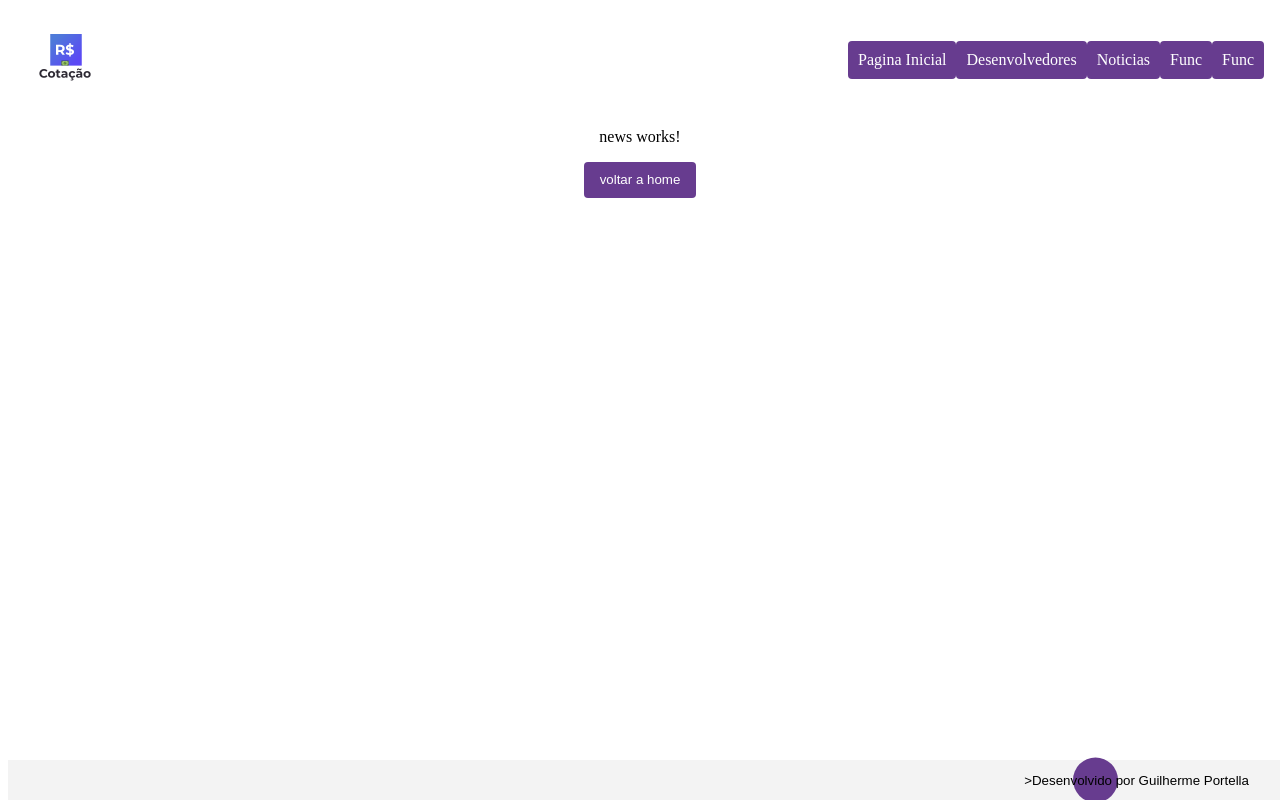
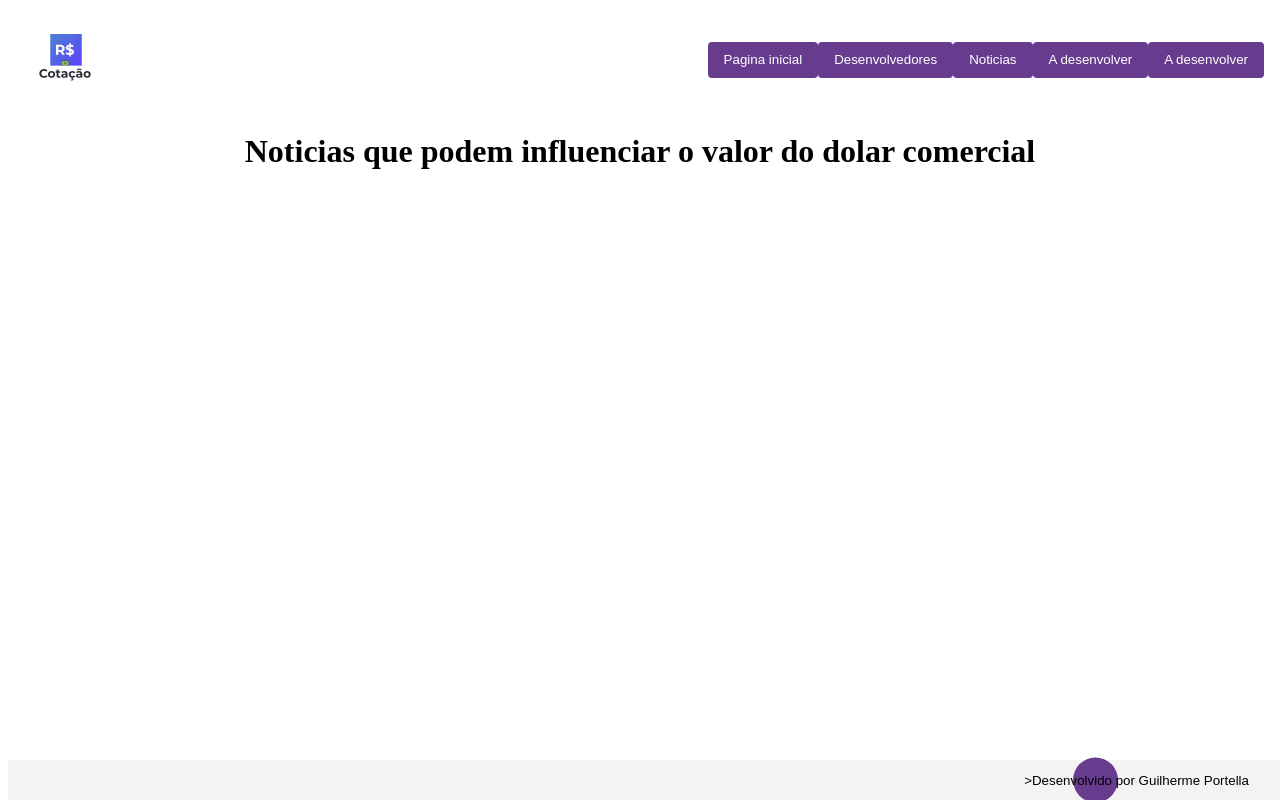
Before and after one commit to GuilhermePortella/sitecotacaodolar, an Angular app: page /news in a window 1280 px wide. Built offline with nearby package versions, Linux system fonts and the light colour scheme.

Commit message:
iniciando corpo do site

```diff
--- a/src/app/components/creators/creators.component.css
+++ b/src/app/components/creators/creators.component.css
@@ -26,7 +26,7 @@ button{
 .nav_link{
     display: inline-block;
     text-decoration: none;
-    padding: 10px;
+
     border-radius: 4px;
     background-color: rgb(103, 60, 143);
     color: white;
--- a/src/app/components/creators/creators.component.html
+++ b/src/app/components/creators/creators.component.html
@@ -7,20 +7,35 @@
   <meta name="viewport" content="width=device-width, initial-scale=1.0">
   <title>Contate-nos</title>
 </head>
-<nav class="nav">
-  <span class="nav_logo">
-    <img class="logoImg" src="assets\logo.png">
-</span>
-  <ul class="nav_list">
-    <li class="nav_item">
-      <a href="home" class="nav_link">Pagina Inicial</a>
-      <a href="creators" class="nav_link">Desenvolvedores</a>
-      <a href="news" class="nav_link">Noticias</a>
-      <a href="" class="nav_link">Func</a>
-      <a href="" class="nav_link">Func</a>
-    </li>
-  </ul>
-</nav>
+<div class="nav">
+  <span (click)="home()" class="nav_logo">
+      <img  class="logoImg" src="assets\logo.png">
+  </span>
+  <div class="nav_item">
+
+      <button (click)="home()" mat-raised-button color="primary" class="nav_link">
+        Pagina inicial
+      </button>
+
+      <button (click)="creatorsOption()" mat-raised-button color="primary" class="nav_link">
+          Desenvolvedores
+      </button>
+
+      <button (click)="newsOption()" mat-raised-button color="primary" class="nav_link">
+          Noticias
+      </button>
+
+      <button mat-raised-button color="primary" class="nav_link">
+        A desenvolver
+    </button>
+
+    <button mat-raised-button color="primary" class="nav_link">
+        A desenvolver
+    </button>
+
+  </div>
+
+</div>
 
 <body>
   <h1>Olá investidor</h1>
--- a/src/app/components/creators/creators.component.ts
+++ b/src/app/components/creators/creators.component.ts
@@ -13,11 +13,15 @@ export class CreatorsComponent implements OnInit {
   ngOnInit(): void {
   }
 
-  cancel(): void {
-    this.router.navigate(['home'])
-  }
-
   creatorsOption(): void {
     this.router.navigate(['creators'])
   }
+
+  newsOption(): void {
+    this.router.navigate(['news'])
+  }
+
+  home(): void {
+    this.router.navigate(['home'])
+  }
 }
--- a/src/app/components/home/home.component.html
+++ b/src/app/components/home/home.component.html
@@ -25,10 +25,14 @@
     </nav>
 -->
     <div class="nav">
-        <span class="nav_logo">
-            <img class="logoImg" src="assets\logo.png">
+        <span (click)="home()" class="nav_logo">
+            <img (click)="home()" class="logoImg" src="assets\logo.png">
         </span>
         <div class="nav_item">
+
+            <button (click)="home()" mat-raised-button color="primary" class="nav_link">
+                Pagina inicial
+            </button>
 
             <button (click)="creatorsOption()" mat-raised-button color="primary" class="nav_link">
                 Desenvolvedores
@@ -37,11 +41,21 @@
             <button (click)="newsOption()" mat-raised-button color="primary" class="nav_link">
                 Noticias
             </button>
+
+            <button mat-raised-button color="primary" class="nav_link">
+                A desenvolver
+            </button>
+
+            <button mat-raised-button color="primary" class="nav_link">
+                A desenvolver
+            </button>
         </div>
 
     </div>
 
-    <p>home works!</p>
+
+        <h1>Dolar Hoje: </h1>
+
 
 
     <!--
--- a/src/app/components/home/home.component.ts
+++ b/src/app/components/home/home.component.ts
@@ -22,7 +22,7 @@ export class HomeComponent implements OnInit {
     this.router.navigate(['news'])
   }
 
-  cancel(): void {
+  home(): void {
     this.router.navigate(['home'])
   }
 
--- a/src/app/components/news/news.component.css
+++ b/src/app/components/news/news.component.css
@@ -25,7 +25,7 @@ button {
 .nav_link{
   display: inline-block;
   text-decoration: none;
-  padding: 10px;
+
   border-radius: 4px;
   background-color: rgb(103, 60, 143);
   color: white;
--- a/src/app/components/news/news.component.html
+++ b/src/app/components/news/news.component.html
@@ -10,27 +10,38 @@
 
 <body>
 
-  <nav class="nav">
-    <span class="nav_logo">
-      <img class="logoImg" src="assets\logo.png">
-  </span>
-    <ul class="nav_list">
-      <li class="nav_item">
-        <a href="home" class="nav_link">Pagina Inicial</a>
-        <a href="creators" class="nav_link">Desenvolvedores</a>
-        <a href="news" class="nav_link">Noticias</a>
-        <a href="" class="nav_link">Func</a>
-        <a href="" class="nav_link">Func</a>
-      </li>
-    </ul>
-  </nav>
+  <div class="nav">
+    <span (click)="home()" class="nav_logo">
+        <img class="logoImg" src="assets\logo.png">
+    </span>
+    <div class="nav_item">
 
-  <p>news works!</p>
+        <button (click)="home()" mat-raised-button color="primary" class="nav_link">
+            Pagina inicial
+        </button>
 
+        <button (click)="creatorsOption()" mat-raised-button color="primary" class="nav_link">
+            Desenvolvedores
+        </button>
 
-  <button (click)="cancel()" mat-raised-button color="primary">
-    voltar a home
-  </button>
+        <button (click)="newsOption()" mat-raised-button color="primary" class="nav_link">
+            Noticias
+        </button>
+
+        <button mat-raised-button color="primary" class="nav_link">
+          A desenvolver
+      </button>
+
+      <button mat-raised-button color="primary" class="nav_link">
+          A desenvolver
+      </button>
+    </div>
+
+  </div>
+
+  <h1>
+    Noticias que podem influenciar o valor do dolar comercial
+  </h1>
 
 </body>
 
--- a/src/app/components/news/news.component.ts
+++ b/src/app/components/news/news.component.ts
@@ -12,7 +12,15 @@ export class NewsComponent implements OnInit {
   ngOnInit(): void {
   }
 
-  cancel(): void {
+  creatorsOption(): void {
+    this.router.navigate(['creators'])
+  }
+
+  newsOption(): void {
+    this.router.navigate(['news'])
+  }
+
+  home(): void {
     this.router.navigate(['home'])
   }
 
```
